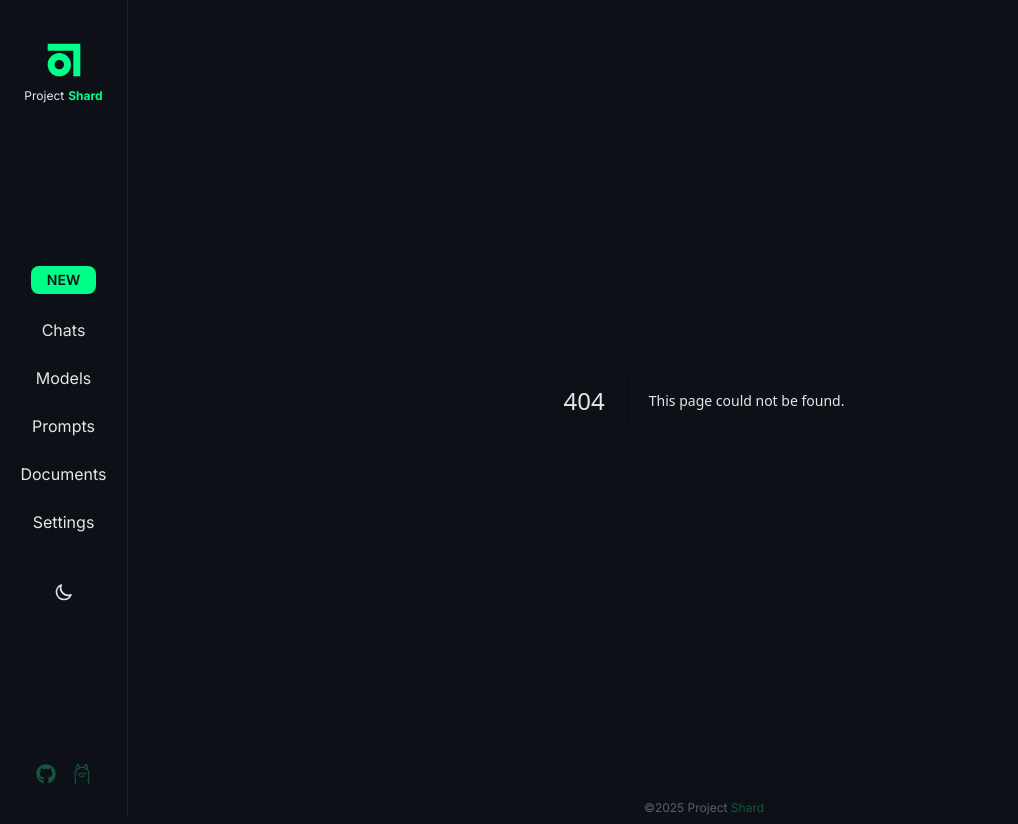
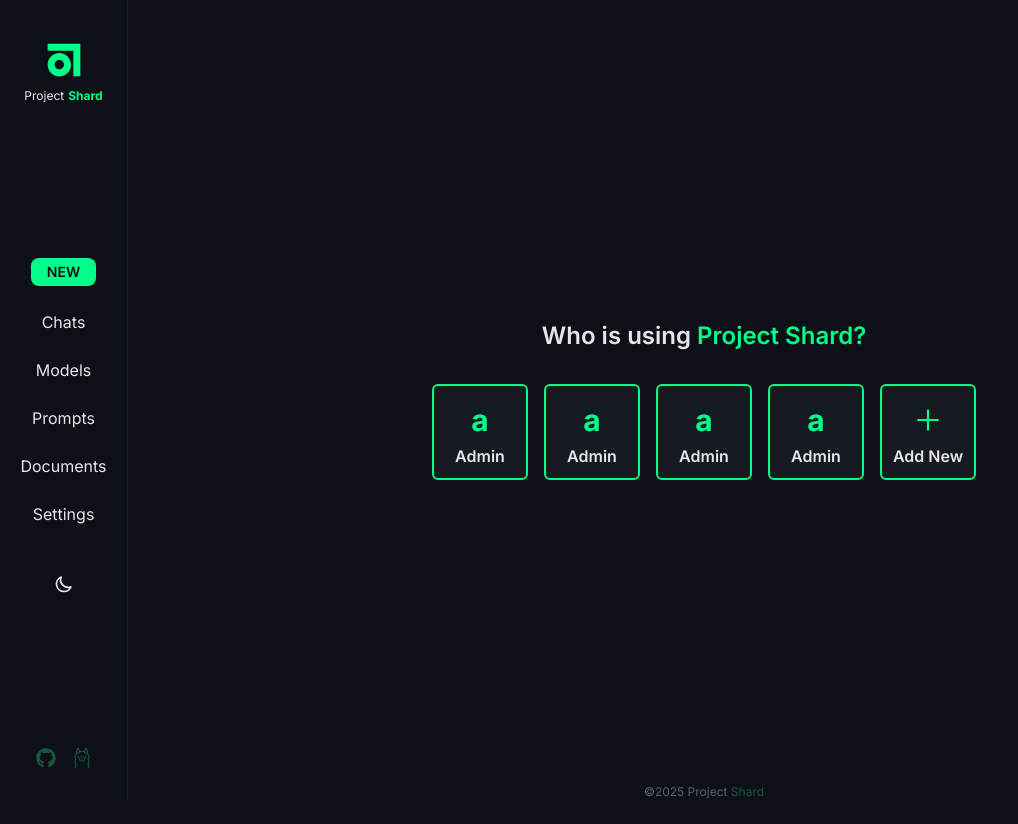
Before and after one commit to Ablasko32/Project-Shard, a Next.js app: page /profile in a window 1280 px wide. Before the commit this address had no page. Shown: the whole page, without its empty margins (0-1018 px from the left). Built offline with nearby package versions, Linux system fonts and the light colour scheme.

Commit message:
started work on profile page with profile boxes did basic structure

```diff
--- /dev/null
+++ b/app/_components/ProfileLoginItem.tsx
@@ -0,0 +1,43 @@
+'use client';
+import { motion } from 'framer-motion';
+import { AiOutlinePlus } from 'react-icons/ai';
+
+// login box for choosing currently active profile
+export default function ProfileLoginItem({
+	username,
+	addNew = false,
+}: {
+	username: string;
+	addNew?: boolean;
+}) {
+	if (addNew)
+		return (
+			// add new profile button
+			<motion.div
+				whileHover={{ scale: 1.08 }}
+				className="flex h-24 w-24 cursor-pointer flex-col items-center justify-center rounded-md border-2 border-lightPrimary bg-lightSecondary dark:border-darkPrimary dark:bg-darkSecondary"
+			>
+				<div className="flex h-12 w-12 items-center justify-center rounded-full text-3xl font-bold">
+					<span className="text-lightPrimary dark:text-darkPrimary">
+						<AiOutlinePlus />
+					</span>
+				</div>
+				<h3 className="font-semibold capitalize">Add new</h3>
+			</motion.div>
+		);
+
+	// login to profile button
+	return (
+		<motion.div
+			whileHover={{ scale: 1.08 }}
+			className="flex h-24 w-24 cursor-pointer flex-col items-center justify-center rounded-md border-2 border-lightPrimary bg-lightSecondary dark:border-darkPrimary dark:bg-darkSecondary"
+		>
+			<div className="flex h-12 w-12 items-center justify-center rounded-full text-3xl font-bold">
+				<span className="lowercase text-lightPrimary dark:text-darkPrimary">
+					{username.charAt(0)}
+				</span>
+			</div>
+			<h3 className="font-semibold capitalize">{username}</h3>
+		</motion.div>
+	);
+}
--- /dev/null
+++ b/app/profile/page.tsx
@@ -0,0 +1,21 @@
+import ProfileLoginItem from '@/app/_components/ProfileLoginItem';
+
+export default function page() {
+	return (
+		<div className="pageContainer flex flex-col items-center justify-center gap-8">
+			<h1 className="text-xl font-semibold lg:text-2xl">
+				Who is using{' '}
+				<span className="text-lightPrimary dark:text-darkPrimary">
+					Project Shard?
+				</span>
+			</h1>
+			<div className="flex flex-wrap items-center justify-center gap-4">
+				<ProfileLoginItem username="admin" />
+				<ProfileLoginItem username="admin" />
+				<ProfileLoginItem username="admin" />
+				<ProfileLoginItem username="admin" />
+				<ProfileLoginItem username="admin" addNew />
+			</div>
+		</div>
+	);
+}
```
